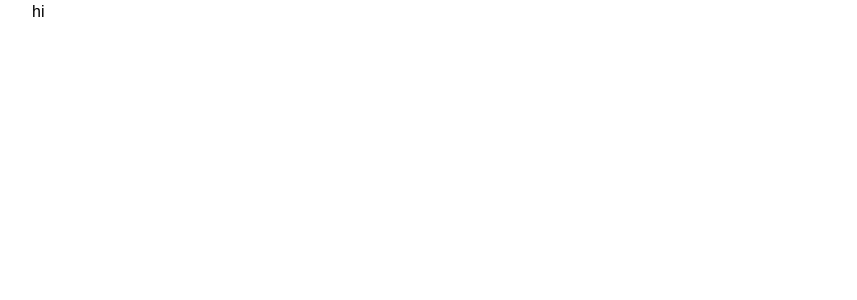
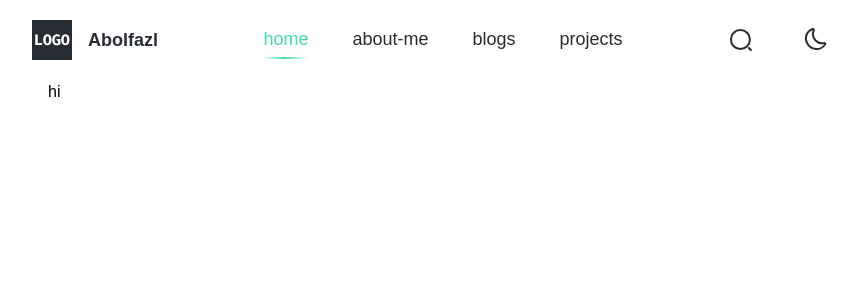
Before and after one commit to abolfazlteam/abolfazl, a Next.js app: page / in a window 1280 px wide. Shown: the top 300 px of the page, without its empty margins (208-1065 px from the left). Built offline with nearby package versions, Linux system fonts and the light colour scheme; a web font is replaced by a local one.

Commit message:
add navigation component

```diff
--- a/src/app/globals.css
+++ b/src/app/globals.css
@@ -14,7 +14,7 @@ html {
   :root {
     --white-color: #fff;
     --main-bg-color: #fff;
-    --primary-color: #7127ba;
+    --primary-color: #43d9ad;
     --text-primary: #282c33;
     --gray-1: #282c33;
     --purple-2: "#ccc";
@@ -46,7 +46,7 @@ html {
   :root[class="dark"] {
     --main-bg-color: #282c33;
     --white-color: #fff;
-    --primary-color: #d24df8;
+    --primary-color: #43d9ad;
     --text-primary: #fff;
     --text-secondary: #abb2bf;
     --gray-1: white;
--- a/src/app/layout.tsx
+++ b/src/app/layout.tsx
@@ -1,8 +1,9 @@
+import "./globals.css";
 import type { Metadata } from "next";
-import "./globals.css";
 import NextTopLoader from "nextjs-toploader";
 import ThemeProvider from "@/components/ThemeProvider";
 import { alexandria } from "./fonts";
+import Navigation from "@/components/Navigation/Navigation";
 
 export const metadata: Metadata = {
   title: "Abolfazl Jamshidi",
@@ -31,7 +32,17 @@ export default function RootLayout({
             zIndex={1600}
             showAtBottom={false}
           />
-          <div className="relative mx-auto max-w-[800px]">{children}</div>
+
+          {/* Navigation */}
+          <Navigation />
+
+          <div className="relative mx-auto max-w-[800px]">
+            {children}
+
+            {/* Toolbar links */}
+          </div>
+
+          {/* Footer */}
         </ThemeProvider>
       </body>
     </html>
--- a/src/app/page.tsx
+++ b/src/app/page.tsx
@@ -1,3 +1,3 @@
 export default function Home() {
-  return <main className="">hi</main>;
+  return <main className="px-4">hi</main>;
 }
--- /dev/null
+++ b/src/assets/icons/ArrowDown.tsx
@@ -0,0 +1,21 @@
+import * as React from "react";
+import { SVGProps } from "react";
+const IconArrowDown = (props: SVGProps<SVGSVGElement>) => (
+  <svg
+    width={12}
+    height={7}
+    viewBox="0 0 12 7"
+    fill="none"
+    xmlns="http://www.w3.org/2000/svg"
+    {...props}
+  >
+    <path
+      d="M11.2797 0.966797L6.93306 5.31346C6.41973 5.8268 5.57973 5.8268 5.06639 5.31346L0.719727 0.966797"
+      stroke="white"
+      strokeMiterlimit={10}
+      strokeLinecap="round"
+      strokeLinejoin="round"
+    />
+  </svg>
+);
+export default IconArrowDown;
--- /dev/null
+++ b/src/assets/icons/CloseCircle.tsx
@@ -0,0 +1,32 @@
+import * as React from "react";
+import { SVGProps } from "react";
+const IconCloseCircle = (props: SVGProps<SVGSVGElement>) => (
+  <svg
+    width={24}
+    height={24}
+    viewBox="0 0 24 24"
+    fill="none"
+    xmlns="http://www.w3.org/2000/svg"
+    {...props}
+  >
+    <path
+      d="M12 22C17.5 22 22 17.5 22 12C22 6.5 17.5 2 12 2C6.5 2 2 6.5 2 12C2 17.5 6.5 22 12 22Z"
+      stroke="#ABB2BF"
+      strokeLinecap="round"
+      strokeLinejoin="round"
+    />
+    <path
+      d="M9.16992 14.8299L14.8299 9.16992"
+      stroke="#ABB2BF"
+      strokeLinecap="round"
+      strokeLinejoin="round"
+    />
+    <path
+      d="M14.8299 14.8299L9.16992 9.16992"
+      stroke="#ABB2BF"
+      strokeLinecap="round"
+      strokeLinejoin="round"
+    />
+  </svg>
+);
+export default IconCloseCircle;
--- a/src/components/Navigation/NavLink.tsx
+++ b/src/components/Navigation/NavLink.tsx
@@ -9,11 +9,12 @@ interface INavLinkProps {
 
 const NavLink: React.FC<INavLinkProps> = ({ children, href }) => {
   const path = usePathname();
+  const isLinkActive = path === href;
 
   return (
     <Link
       href={href}
-      className={`cursor-pointer text-caption1 transition-all duration-75 ease-linear ${path === href ? "font-bold text-primary" : "text-gray-1 hover:text-primary"}`}
+      className={`relative cursor-pointer text-caption1 transition-all duration-75 ease-linear ${isLinkActive ? "before:shadow-navActiveLink before:bg-gradient-nav-link font-medium text-primary before:absolute before:top-full before:mt-2 before:inline-block before:h-[2px] before:w-full" : "text-gray-1 hover:text-primary"} `}
     >
       {children}
     </Link>
--- a/src/components/Navigation/NavList.tsx
+++ b/src/components/Navigation/NavList.tsx
@@ -1,19 +1,43 @@
+/* eslint-disable @typescript-eslint/ban-ts-comment */
 import { INavLinksProps } from "@/constants/Navigation.constants";
 import NavLink from "./NavLink";
+import IconCloseCircle from "@/assets/icons/CloseCircle";
+import useClickOutside from "@/hooks/useClickOutside";
 
 interface INavListProps {
   links: INavLinksProps[];
+  onCloseMenu: () => void;
+  isMenuOpen: boolean;
 }
 
-const NavList: React.FC<INavListProps> = ({ links }) => {
+const NavList: React.FC<INavListProps> = ({
+  links,
+  isMenuOpen,
+  onCloseMenu,
+}) => {
+  const { ref } = useClickOutside(onCloseMenu);
+
   return (
-    <ul className="order-2 flex w-full items-center justify-center gap-x-11 py-5 sm:w-max sm:p-0 md:py-6 lg:px-13">
+    <>
+      <ul
+        // @ts-ignore
+        ref={ref}
+        className={`order-2 flex justify-center gap-x-11 sm:relative sm:top-0 sm:z-0 sm:mx-0 sm:flex sm:w-max sm:flex-row sm:items-center sm:p-0 md:py-6 lg:px-13 ${isMenuOpen ? "absolute left-4 top-[160px] !z-50 w-[95%] flex-col gap-y-8 rounded-10 bg-bgColor pb-6 pl-6 pr-4 pt-4 transition-all duration-300 ease-linear" : "hidden"}`}
+      >
+        <div className="flex items-center justify-end sm:hidden">
+          <IconCloseCircle
+            className="cursor-pointer stroke-[#ABB2BF]"
+            onClick={onCloseMenu}
+          />
+        </div>
+
         {links.map((link) => (
           <li key={link.id}>
             <NavLink href={link.href}>{link.title}</NavLink>
           </li>
         ))}
       </ul>
+    </>
   );
 };
 
--- a/src/components/Navigation/Navigation.tsx
+++ b/src/components/Navigation/Navigation.tsx
@@ -1,62 +1,89 @@
-// "use client";
+"use client";
 
-// import SearchIcon from "@/assets/icons/SearchIcon";
-// import { useTheme } from "next-themes";
-// import Image from "next/image";
-// import NavList from "./NavList";
-// import ThemeSwitcher from "../ThemeSwitcher";
-// import { DARK_LOGO_SVG, WHITE_LOGO_SVG } from "@/constants";
-// import { NAVIGATION_LINKS } from "@/constants/Navigation.constants";
-// import Link from "next/link";
+import SearchIcon from "@/assets/icons/SearchIcon";
+import { useTheme } from "next-themes";
+import Image from "next/image";
+import NavList from "./NavList";
+import ThemeSwitcher from "../ThemeSwitcher";
+import { DARK_LOGO_SVG, WHITE_LOGO_SVG } from "@/constants";
+import { NAVIGATION_LINKS } from "@/constants/Navigation.constants";
+import Link from "next/link";
 // import { isSearchSystemReleased } from "@/constants/FeatureFlag.constants";
-// import { useEffect, useState } from "react";
+import { useEffect, useState } from "react";
+import IconArrowDown from "@/assets/icons/ArrowDown";
 
-// const Navigation = () => {
-//   const { resolvedTheme } = useTheme();
-//   const [logoImage, setLogoImage] = useState<string>(DARK_LOGO_SVG);
+const Navigation = () => {
+  const { resolvedTheme } = useTheme();
+  const [logoImage, setLogoImage] = useState<string>(DARK_LOGO_SVG);
+  const [isMenuOpen, setIsMenuOpen] = useState<boolean>(false);
 
-//   useEffect(() => {
-//     setLogoImage(WHITE_LOGO_SVG);
-//   }, []);
+  const handleOpenMenu = () => setIsMenuOpen(true);
+  const handleCloseMenu = () => setIsMenuOpen(false);
 
-//   return (
-//     <header className="relative top-0 z-20 bg-bgColor px-4 py-2 md:sticky md:px-0 md:py-1">
-//       <nav className="mx-auto flex max-w-[800px] flex-wrap items-center justify-between">
-//         <div className="flex items-center gap-4">
-//           {resolvedTheme === "light" ? (
-//             <Image
-//               src={logoImage || WHITE_LOGO_SVG}
-//               alt="logo"
-//               width={40}
-//               height={40}
-//             />
-//           ) : (
-//             <Image src={DARK_LOGO_SVG} alt="logo" width={40} height={40} />
-//           )}
+  useEffect(() => {
+    setLogoImage(DARK_LOGO_SVG);
+  }, []);
 
-//           <p className="text-caption1 font-bold capitalize text-text-primary">
-//             Arman
-//           </p>
-//         </div>
+  return (
+    <>
+      <header className="relative top-0 z-20 bg-bgColor px-4 py-2 md:sticky md:px-0 md:py-1">
+        <nav className="mx-auto flex max-w-[800px] flex-wrap items-center justify-between pt-10 sm:pt-0">
+          <div className="flex items-center gap-4">
+            {resolvedTheme === "light" ? (
+              <Image
+                src={logoImage || DARK_LOGO_SVG}
+                alt="logo"
+                width={40}
+                height={40}
+              />
+            ) : (
+              <Image src={WHITE_LOGO_SVG} alt="logo" width={40} height={40} />
+            )}
 
-//         <NavList links={NAVIGATION_LINKS} />
+            <p className="text-caption1 font-bold capitalize text-text-primary">
+              Abolfazl
+            </p>
+          </div>
 
-//         <div className="flex items-center gap-x-12 sm:order-2">
-//           {isSearchSystemReleased && (
-//             <Link href={"/search"} className="cursor-pointer">
-//               <SearchIcon
-//                 viewBox="0 0 24 24"
-//                 className={`h-6 w-6 cursor-pointer [&_path]:stroke-text-primary`}
-//                 aria-hidden="true"
-//               />
-//               <span className="sr-only">search</span>
-//             </Link>
-//           )}
-//           <ThemeSwitcher />
-//         </div>
-//       </nav>
-//     </header>
-//   );
-// };
+          <NavList
+            links={NAVIGATION_LINKS}
+            isMenuOpen={isMenuOpen}
+            onCloseMenu={handleCloseMenu}
+          />
 
-// export default Navigation;
+          <div className="flex items-center gap-x-12 sm:order-2">
+            {/* {isSearchSystemReleased && ( */}
+            <Link href={"/search"} className="cursor-pointer">
+              <SearchIcon
+                viewBox="0 0 24 24"
+                className={`h-6 w-6 cursor-pointer [&_path]:stroke-text-primary`}
+                aria-hidden="true"
+              />
+              <span className="sr-only">search</span>
+            </Link>
+            {/* )} */}
+            <ThemeSwitcher />
+          </div>
+        </nav>
+
+        {/* Mobile Navigation Menu Button */}
+        <button
+          className="z-40 order-2 my-14 flex h-full max-h-9 w-full max-w-[105px] items-center justify-between rounded-[80px] border border-text-primary px-4 py-2 sm:hidden"
+          onClick={handleOpenMenu}
+        >
+          <span className="text-base text-text-primary">menu</span>
+          <IconArrowDown className="[&_path]:stroke-[#282c33] dark:[&_path]:stroke-white" />
+        </button>
+      </header>
+
+      {/* overlay */}
+      {isMenuOpen && (
+        <div className="absolute left-0 top-0 z-30 h-full w-full bg-[#00000066] sm:hidden">
+          overlay
+        </div>
+      )}
+    </>
+  );
+};
+
+export default Navigation;
--- /dev/null
+++ b/src/constants/Navigation.constants.ts
@@ -0,0 +1,28 @@
+export interface INavLinksProps {
+  id: number;
+  title: string;
+  href: string;
+}
+
+export const NAVIGATION_LINKS: INavLinksProps[] = [
+  {
+    id: 1,
+    title: "home",
+    href: "/",
+  },
+  {
+    id: 2,
+    title: "about-me",
+    href: "/about-me",
+  },
+  {
+    id: 3,
+    title: "blogs",
+    href: "/blogs",
+  },
+  {
+    id: 4,
+    title: "projects",
+    href: "/projects",
+  },
+];
--- /dev/null
+++ b/src/constants/index.ts
@@ -0,0 +1,4 @@
+import DARK_LOGO_SVG from "../../public/images/dark-logo.svg";
+import WHITE_LOGO_SVG from "../../public/images/white-logo.svg";
+
+export { DARK_LOGO_SVG, WHITE_LOGO_SVG };
--- /dev/null
+++ b/src/hooks/useClickOutside.ts
@@ -0,0 +1,23 @@
+import { MutableRefObject, useEffect, useRef } from "react";
+
+export default function useClickOutside<T extends HTMLElement>(
+  handler: () => void,
+  listenToCapture: boolean = true,
+): { ref: MutableRefObject<T | null> } {
+  const ref = useRef<null | T>(null);
+
+  useEffect(() => {
+    const handleClickOutside = (e: Event) => {
+      if (ref.current && !ref.current?.contains(e?.target as Node)) {
+        handler();
+      }
+    };
+
+    // ? as a third argument we give to both true in order to tell just consider the capturing phase of events and not bubbling
+    document.addEventListener("click", handleClickOutside, listenToCapture);
+
+    return () => document.removeEventListener("click", handleClickOutside);
+  }, [handler, listenToCapture]);
+
+  return { ref };
+}
--- a/tailwind.config.ts
+++ b/tailwind.config.ts
@@ -29,6 +29,7 @@ const config: Config = {
       backgroundImage: {
         "gradient-conic":
           "conic-gradient(from 180deg at 50% 50%, var(--tw-gradient-stops))",
+        "gradient-nav-link": `linear-gradient(270deg, rgba(67, 217, 173, 0) 0%, #43D9AD 52.15%, rgba(36, 115, 92, 0) 100%)`,
       },
       padding: {
         "10.5": "42px",
@@ -69,6 +70,7 @@ const config: Config = {
       boxShadow: {
         heroImage: "0px 4px 4px -1px #370C620F",
         heroImage2: "0px 8px 6px -1px #370C621A",
+        navActiveLink: "0px -1px 4px 0px #43D9AD0D",
       },
       keyframes: {
         in: {
```
Also changed, not shown: public/images/dark-logo.svg (added), public/images/white-logo.svg (added). Lines whose indentation alone changed are shown as unchanged.
